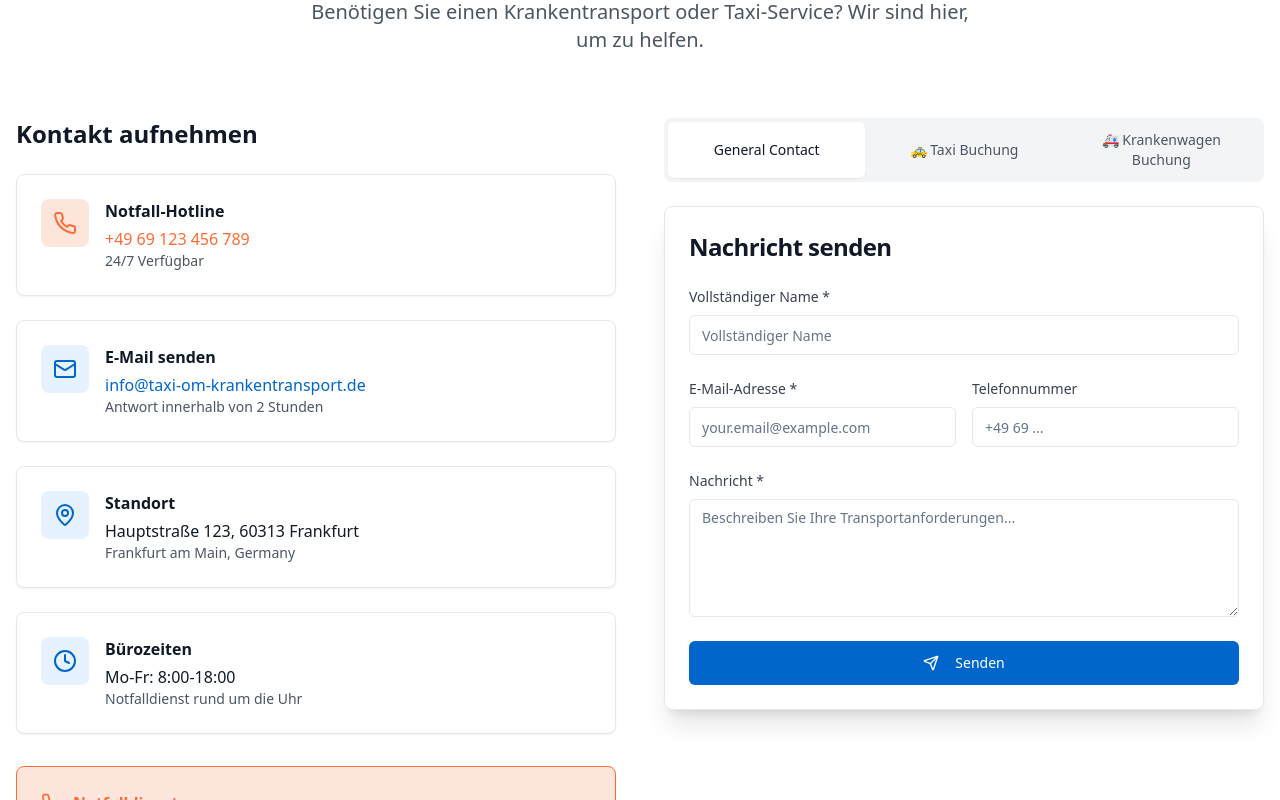
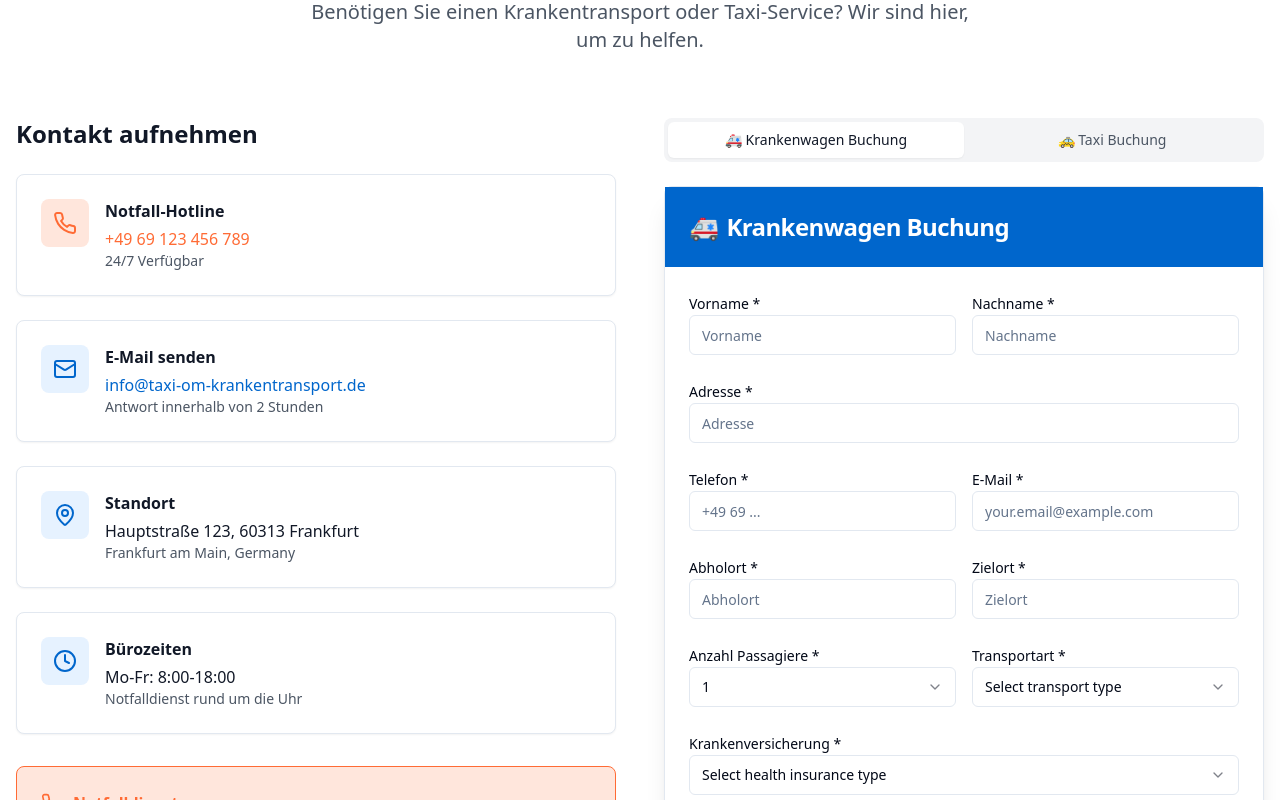
Before and after one commit to bytetechnik/frankfurt-care-transit-web, a React (Vite) app: page / in a window 1280 px wide. Shown: the part 2740-3540 px from the top of the page. Built offline with nearby package versions, Linux system fonts and the light colour scheme.

Commit message:
Fix: Content and contact form order
- Removed the general contact form from the contact section.
- Reordered the contact forms to show Ambulance booking first, followed by Taxi booking.
- Checked and updated website content for accuracy.

```diff
--- a/src/components/ContactTabs.tsx
+++ b/src/components/ContactTabs.tsx
@@ -3,10 +3,9 @@ import { useState } from 'react';
 import { useLanguage } from '@/contexts/LanguageContext';
 import TaxiBookingForm from '@/components/TaxiBookingForm';
 import AmbulanceBookingForm from '@/components/AmbulanceBookingForm';
-import GeneralContactForm from '@/components/GeneralContactForm';
 
 const ContactTabs = () => {
-  const [activeTab, setActiveTab] = useState('general');
+  const [activeTab, setActiveTab] = useState('ambulance');
   const { t } = useLanguage();
 
   return (
@@ -14,14 +13,14 @@ const ContactTabs = () => {
       {/* Tab Navigation */}
       <div className="flex mb-6 bg-gray-100 rounded-lg p-1">
         <button
-          onClick={() => setActiveTab('general')}
+          onClick={() => setActiveTab('ambulance')}
           className={`flex-1 py-2 px-4 rounded-md text-sm font-medium transition-colors ${
-            activeTab === 'general'
+            activeTab === 'ambulance'
               ? 'bg-white text-gray-900 shadow-sm'
               : 'text-gray-600 hover:text-gray-900'
           }`}
         >
-          General Contact
+          🚑 {t('contact.ambulance_booking')}
         </button>
         <button
           onClick={() => setActiveTab('taxi')}
@@ -33,22 +32,11 @@ const ContactTabs = () => {
         >
           🚕 {t('contact.taxi_booking')}
         </button>
-        <button
-          onClick={() => setActiveTab('ambulance')}
-          className={`flex-1 py-2 px-4 rounded-md text-sm font-medium transition-colors ${
-            activeTab === 'ambulance'
-              ? 'bg-white text-gray-900 shadow-sm'
-              : 'text-gray-600 hover:text-gray-900'
-          }`}
-        >
-          🚑 {t('contact.ambulance_booking')}
-        </button>
       </div>
 
       {/* Tab Content */}
-      {activeTab === 'general' && <GeneralContactForm />}
+      {activeTab === 'ambulance' && <AmbulanceBookingForm />}
       {activeTab === 'taxi' && <TaxiBookingForm />}
-      {activeTab === 'ambulance' && <AmbulanceBookingForm />}
     </div>
   );
 };
--- a/src/components/GeneralContactForm.tsx
+++ /dev/null
@@ -1,123 +0,0 @@
-
-import { useState } from 'react';
-import { Send } from 'lucide-react';
-import { Button } from '@/components/ui/button';
-import { Card, CardContent, CardHeader, CardTitle } from '@/components/ui/card';
-import { Input } from '@/components/ui/input';
-import { Textarea } from '@/components/ui/textarea';
-import { useToast } from '@/hooks/use-toast';
-import { useLanguage } from '@/contexts/LanguageContext';
-
-const GeneralContactForm = () => {
-  const [formData, setFormData] = useState({
-    name: '',
-    email: '',
-    phone: '',
-    message: ''
-  });
-  const { toast } = useToast();
-  const { t } = useLanguage();
-
-  const handleInputChange = (e: React.ChangeEvent<HTMLInputElement | HTMLTextAreaElement>) => {
-    const { name, value } = e.target;
-    setFormData(prev => ({
-      ...prev,
-      [name]: value
-    }));
-  };
-
-  const handleSubmit = (e: React.FormEvent) => {
-    e.preventDefault();
-    toast({
-      title: "Message Sent!",
-      description: "Thank you for contacting us. We'll get back to you soon.",
-    });
-    setFormData({ name: '', email: '', phone: '', message: '' });
-  };
-
-  return (
-    <Card className="shadow-xl">
-      <CardHeader>
-        <CardTitle className="text-2xl text-gray-900">{t('contact.send_message')}</CardTitle>
-      </CardHeader>
-      <CardContent>
-        <form onSubmit={handleSubmit} className="space-y-6">
-          <div>
-            <label htmlFor="name" className="block text-sm font-medium text-gray-700 mb-2">
-              {t('contact.full_name')} *
-            </label>
-            <Input
-              id="name"
-              name="name"
-              type="text"
-              required
-              value={formData.name}
-              onChange={handleInputChange}
-              className="w-full"
-              placeholder={t('contact.full_name')}
-            />
-          </div>
-
-          <div className="grid md:grid-cols-2 gap-4">
-            <div>
-              <label htmlFor="email" className="block text-sm font-medium text-gray-700 mb-2">
-                {t('contact.email_address')} *
-              </label>
-              <Input
-                id="email"
-                name="email"
-                type="email"
-                required
-                value={formData.email}
-                onChange={handleInputChange}
-                className="w-full"
-                placeholder="your.email@example.com"
-              />
-            </div>
-            <div>
-              <label htmlFor="phone" className="block text-sm font-medium text-gray-700 mb-2">
-                {t('contact.phone_number')}
-              </label>
-              <Input
-                id="phone"
-                name="phone"
-                type="tel"
-                value={formData.phone}
-                onChange={handleInputChange}
-                className="w-full"
-                placeholder="+49 69 ..."
-              />
-            </div>
-          </div>
-
-          <div>
-            <label htmlFor="message" className="block text-sm font-medium text-gray-700 mb-2">
-              {t('contact.message')} *
-            </label>
-            <Textarea
-              id="message"
-              name="message"
-              required
-              value={formData.message}
-              onChange={handleInputChange}
-              rows={5}
-              className="w-full"
-              placeholder={t('contact.message_placeholder')}
-            />
-          </div>
-
-          <Button
-            type="submit"
-            className="w-full bg-medical-blue hover:bg-medical-blue-dark text-white py-3"
-            size="lg"
-          >
-            <Send className="mr-2 h-5 w-5" />
-            {t('contact.send')}
-          </Button>
-        </form>
-      </CardContent>
-    </Card>
-  );
-};
-
-export default GeneralContactForm;
--- a/src/contexts/LanguageContext.tsx
+++ b/src/contexts/LanguageContext.tsx
@@ -1,3 +1,4 @@
+
 import React, { createContext, useContext, useState, useEffect } from 'react';
 
 interface LanguageContextProps {
@@ -15,9 +16,7 @@ const translations = {
       home: 'Startseite',
       services: 'Dienstleistungen',
       about: 'Über uns',
-      contact: 'Kontakt',
-      taxi_booking: 'Taxi Buchung',
-      ambulance_booking: 'Krankenwagen Buchung'
+      contact: 'Kontakt'
     },
     // Hero Section
     hero: {
@@ -158,9 +157,7 @@ const translations = {
       home: 'Home',
       services: 'Services',
       about: 'About',
-      contact: 'Contact',
-      taxi_booking: 'Taxi Booking',
-      ambulance_booking: 'Ambulance Booking'
+      contact: 'Contact'
     },
     // Hero Section
     hero: {
```
